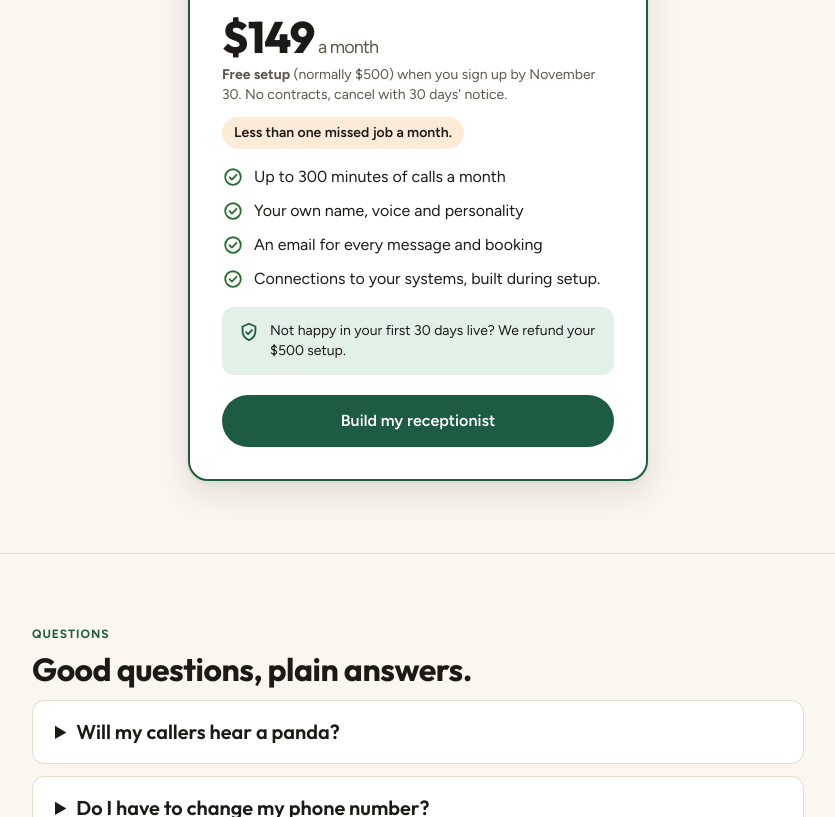
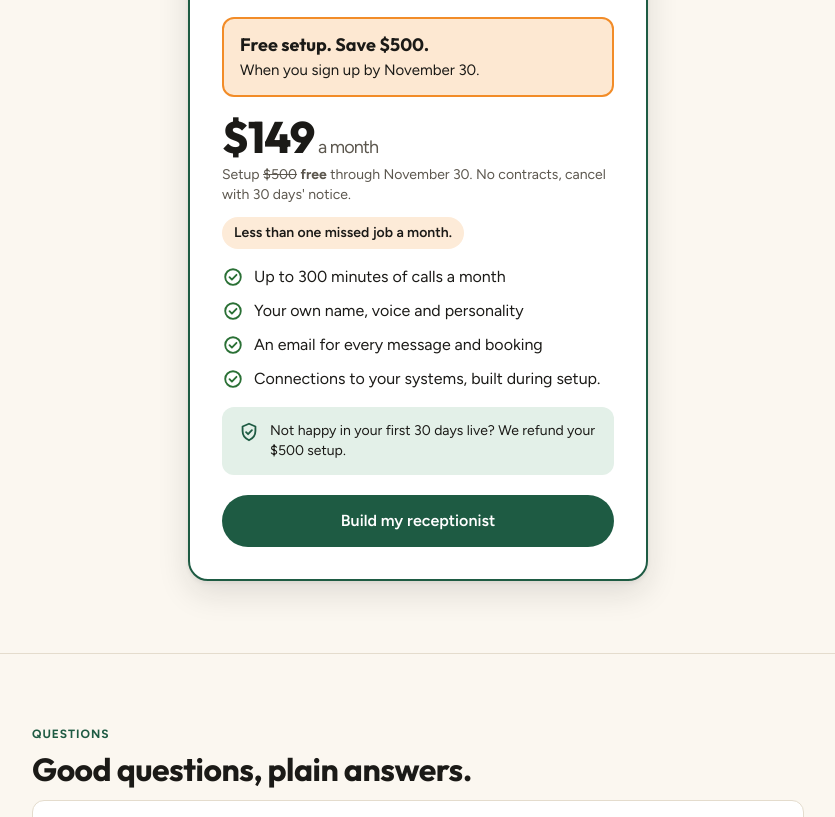
Before and after one commit to chriskasteler/ringpanda-assets, a plain HTML site: page site/public/index.html in a window 1280 px wide. Shown: the part 4317-5134 px from the top of the page, without its empty margins (222-1057 px from the left). Drawn offline with Linux system fonts and the light colour scheme.

Commit message:
Pricing: prominent November special box

```diff
--- a/site/public/assets/css/site.css
+++ b/site/public/assets/css/site.css
@@ -92,3 +92,5 @@ body.has-sticky{padding-bottom:76px}
 .gate{padding:24px}.gate .acts .btn{flex:1}
 }
 .short{display:none}@media(max-width:860px){.short{display:inline}}
+
+.promo{margin:20px 0 4px;background:#FDE8D2;border:2px solid var(--tan-500);border-radius:var(--r-md,12px);padding:14px 16px;display:flex;flex-direction:column;gap:2px}.promo strong{font:700 18px/24px Outfit;color:var(--ink)}.promo span{font-size:15px;line-height:22px;color:var(--ink)}.price s{color:var(--muted)}
--- a/site/public/index.html
+++ b/site/public/index.html
@@ -21,7 +21,7 @@
 <script type="application/ld+json">
 {"@context":"https://schema.org","@type":"Service","name":"Ring Panda","serviceType":"Phone receptionist service","description":"A done-for-you phone receptionist for local businesses. It answers every call, takes messages, books jobs and emails the owner the details.","url":"https://ringpanda.ai","image":"https://ringpanda.ai/assets/img/og-cover.png","areaServed":{"@type":"Country","name":"United States"},"provider":{"@type":"Organization","name":"Ring Panda","legalName":"Kastle Capital LLC","url":"https://ringpanda.ai","email":"hello@ringpanda.ai","logo":"https://ringpanda.ai/assets/img/lockup-horizontal.svg"},"offers":[{"@type":"Offer","name":"Ring Panda monthly plan","description":"Up to 300 minutes of calls a month","price":"149.00","priceCurrency":"USD","priceSpecification":{"@type":"UnitPriceSpecification","price":"149.00","priceCurrency":"USD","unitText":"month","billingDuration":"P1M"}},{"@type":"Offer","name":"One-time setup","price":"500.00","priceCurrency":"USD"}]}
 </script>
-<link rel="stylesheet" href="/assets/css/site.css?v=20261103">
+<link rel="stylesheet" href="/assets/css/site.css?v=20261103b">
 </head><body class="has-sticky">
 <header><div class="wrap"><a href="/"><img src="/assets/img/lockup-horizontal.svg" alt="Ring Panda"></a>
 <nav><a class="l" href="#yours">Make it yours</a><a class="l" href="#how">How it works</a><a class="l" href="#pricing">Pricing</a><a class="btn btn-primary" href="#start"><span class="full">Build my receptionist</span><span class="short">Get started</span></a></nav></div></header>
@@ -96,7 +96,8 @@
 <div class="eyebrow">Pricing</div><h2>One simple plan. Done for you.</h2>
 <div class="price"><span class="ribbon">November special</span>
 <h3>Ring Panda</h3><p class="small">For one-truck shops and neighborhood restaurants.</p>
-<div class="amt">$149<span> a month</span></div><p class="small"><strong>Free setup</strong> (normally $500) when you sign up by November 30. No contracts, cancel with 30 days' notice.</p>
+<div class="promo"><strong>Free setup. Save $500.</strong><span>When you sign up by November 30.</span></div>
+<div class="amt">$149<span> a month</span></div><p class="small">Setup <s>$500</s> <strong>free</strong> through November 30. No contracts, cancel with 30 days' notice.</p>
 <span class="anchor">Less than one missed job a month.</span>
 <ul class="chk"><li><svg class="ic" aria-hidden="true" xmlns="http://www.w3.org/2000/svg" viewBox="0 0 24 24" fill="none" stroke="currentColor" stroke-width="2" stroke-linecap="round" stroke-linejoin="round"><circle cx="12" cy="12" r="8.5"/><path d="M8.2 12.2l2.6 2.6 5-5.2"/></svg>Up to 300 minutes of calls a month</li><li><svg class="ic" aria-hidden="true" xmlns="http://www.w3.org/2000/svg" viewBox="0 0 24 24" fill="none" stroke="currentColor" stroke-width="2" stroke-linecap="round" stroke-linejoin="round"><circle cx="12" cy="12" r="8.5"/><path d="M8.2 12.2l2.6 2.6 5-5.2"/></svg>Your own name, voice and personality</li><li><svg class="ic" aria-hidden="true" xmlns="http://www.w3.org/2000/svg" viewBox="0 0 24 24" fill="none" stroke="currentColor" stroke-width="2" stroke-linecap="round" stroke-linejoin="round"><circle cx="12" cy="12" r="8.5"/><path d="M8.2 12.2l2.6 2.6 5-5.2"/></svg>An email for every message and booking</li><li><svg class="ic" aria-hidden="true" xmlns="http://www.w3.org/2000/svg" viewBox="0 0 24 24" fill="none" stroke="currentColor" stroke-width="2" stroke-linecap="round" stroke-linejoin="round"><circle cx="12" cy="12" r="8.5"/><path d="M8.2 12.2l2.6 2.6 5-5.2"/></svg>Connections to your systems, built during setup.</li></ul>
 <p class="guarantee"><svg class="ic" aria-hidden="true" xmlns="http://www.w3.org/2000/svg" viewBox="0 0 24 24" fill="none" stroke="currentColor" stroke-width="2" stroke-linecap="round" stroke-linejoin="round"><path d="M12 3l7 3v5c0 4.5-3 8.3-7 10-4-1.7-7-5.5-7-10V6z"/><path d="M8.8 12.2l2.2 2.2 4.2-4.4"/></svg><span>Not happy in your first 30 days live? We refund your $500 setup.</span></p>
```
